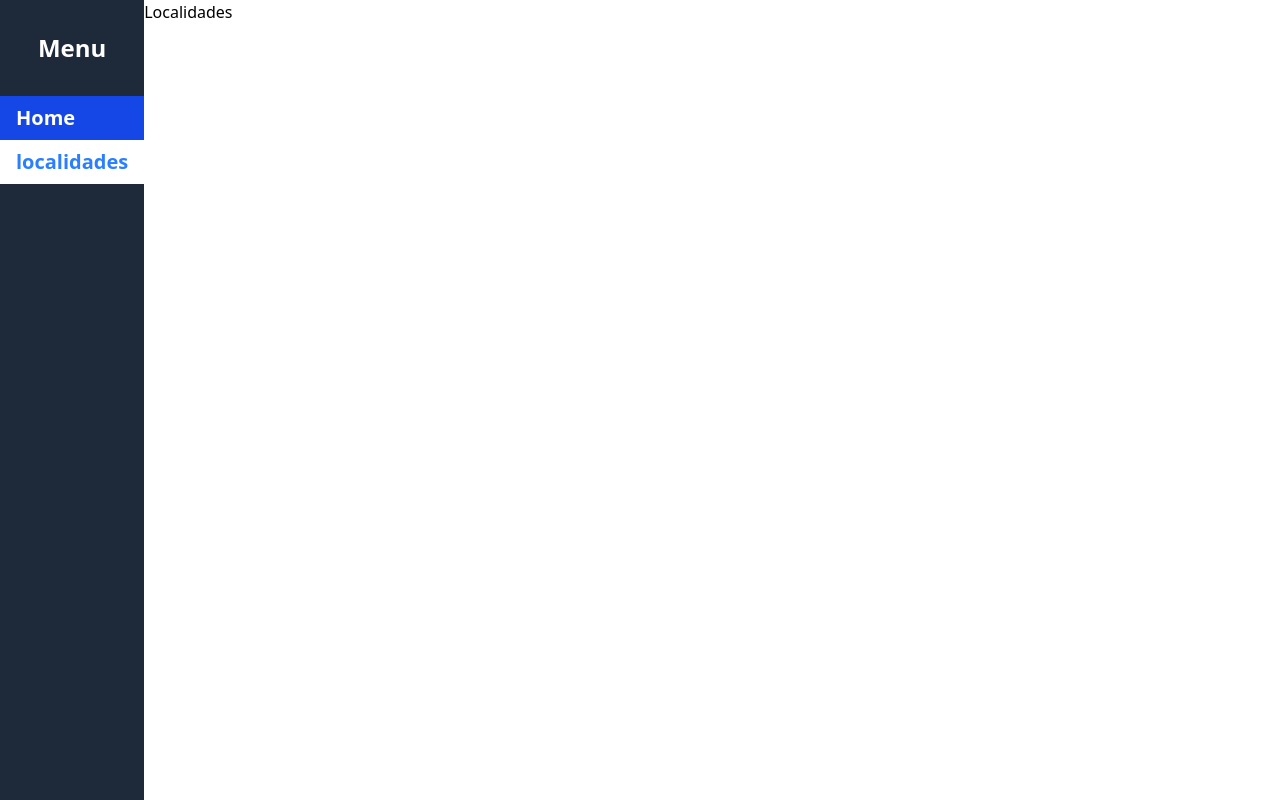
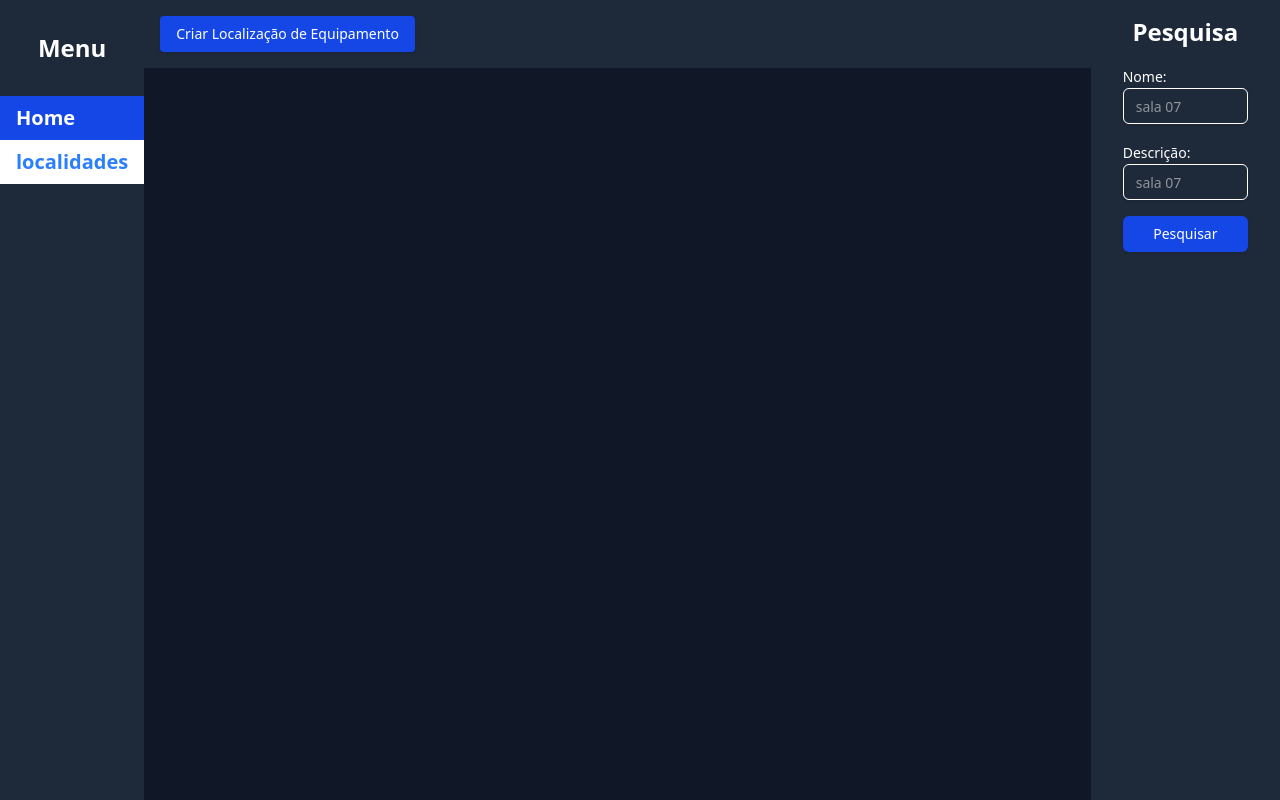
Before and after one commit to NatanCastro/equipment-management, a React (Vite) app: page /localidades in a window 1280 px wide. Built offline with nearby package versions, Linux system fonts and the light colour scheme.

Commit message:
create page for equipment locations

```diff
--- /dev/null
+++ b/src/components/equipment-location/create-equipement-location-dialog.tsx
@@ -0,0 +1,71 @@
+import { Button } from "@/components/ui/button";
+import { Dialog, DialogContent, DialogFooter, DialogHeader, DialogTitle } from "@/components/ui/dialog";
+import { Form, FormControl, FormField, FormItem, FormLabel, FormMessage } from "@/components/ui/form";
+import { Input } from "@/components/ui/input";
+import { CreateEquipmentLocationDTO } from "@/types/equipment-location";
+import { invoke } from "@tauri-apps/api/core";
+import { SubmitHandler, useForm } from "react-hook-form";
+
+type CreateEquipmentLocationDialogProps = {
+  isOpen: boolean;
+  onClose: () => void;
+};
+
+export function CreateEquipmentLocationDialog({ isOpen, onClose }: CreateEquipmentLocationDialogProps) {
+  const form = useForm<CreateEquipmentLocationDTO>();
+
+  const onSubmit: SubmitHandler<CreateEquipmentLocationDTO> = async (data) => {
+    await invoke("create_equipment_location", { dto: data });
+    form.reset();
+    onClose();
+  };
+
+  return (
+    <Dialog open={isOpen} onOpenChange={onClose}>
+      <DialogContent className="bg-gray-800 text-white p-6 rounded-lg shadow-lg w-96">
+        <DialogHeader>
+          <DialogTitle className="text-lg font-bold">Create New Equipment Location</DialogTitle>
+        </DialogHeader>
+
+        <Form {...form}>
+          <form onSubmit={form.handleSubmit(onSubmit)} className="flex flex-col gap-4">
+            <FormField
+              control={form.control}
+              name="name"
+              render={({ field }) => (
+                <FormItem>
+                  <FormLabel>Name</FormLabel>
+                  <FormControl>
+                    <Input {...field} className="bg-gray-700" />
+                  </FormControl>
+                  <FormMessage />
+                </FormItem>
+              )}
+            />
+
+            <FormField
+              control={form.control}
+              name="description"
+              render={({ field }) => (
+                <FormItem>
+                  <FormLabel>Description</FormLabel>
+                  <FormControl>
+                    <Input {...field} className="bg-gray-700" />
+                  </FormControl>
+                  <FormMessage />
+                </FormItem>
+              )}
+            />
+
+            <DialogFooter className="flex justify-end gap-2">
+              <Button variant="destructive" onClick={onClose}>
+                Cancel
+              </Button>
+              <Button type="submit">Create</Button>
+            </DialogFooter>
+          </form>
+        </Form>
+      </DialogContent>
+    </Dialog>
+  );
+}
--- /dev/null
+++ b/src/components/equipment-location/equipement-card.tsx
@@ -0,0 +1,31 @@
+import { Card, CardContent } from "@/components/ui/card";
+import { EquipmentLocation } from "@/types/equipment-location";
+import { NavLink } from "react-router";
+
+type EquipmentCardProps = {
+  equipmentLocation: EquipmentLocation;
+};
+
+function formatDateString(dateString: string) {
+  const date = new Date(dateString);
+  return date.toLocaleString();
+};
+
+export function EquipmentLocationCard({ equipmentLocation }: EquipmentCardProps) {
+  return (
+    <Card className="shadow-2xl rounded-lg border-0 bg-gray-800">
+      <CardContent className="p-4 gap-4 flex flex-col">
+        <h3
+          className="text-2xl text-center truncate-text-1"
+        >{equipmentLocation.name}</h3>
+        <pre className="truncate-text-4">{equipmentLocation.description}</pre>
+        <p>ultima atualização: {formatDateString(equipmentLocation.updated_at)}</p>
+        <NavLink
+          to={`/equipment-location/${equipmentLocation.id}`}
+          className="bg-blue-700 text-center text-white rounded-lg py-2 hover:bg-blue-600 transition-colors duration-200">
+          Ver mais detalhes
+        </NavLink>
+      </CardContent>
+    </Card>
+  );
+}
--- /dev/null
+++ b/src/components/equipment-location/equipment-location-search.tsx
@@ -0,0 +1,53 @@
+import { Button } from "@/components/ui/button";
+import { Form, FormControl, FormField, FormItem, FormLabel } from "@/components/ui/form";
+import { Input } from "@/components/ui/input";
+import { FindEquipmentLocationsDTO } from "@/types/equipment-location";
+import { SubmitHandler, useForm } from "react-hook-form";
+
+type EquipmentSearchProps = {
+  setSearchState: (state: FindEquipmentLocationsDTO) => void;
+};
+
+export function EquipmentLocationSearch({ setSearchState }: EquipmentSearchProps) {
+  const form = useForm<FindEquipmentLocationsDTO>();
+
+  const onSubmit: SubmitHandler<FindEquipmentLocationsDTO> = (data) => {
+    setSearchState(data);
+  };
+
+  return (
+    <Form {...form}>
+      <form onSubmit={form.handleSubmit(onSubmit)} className="flex flex-col gap-4 p-4">
+        <FormField
+          control={form.control}
+          name="name"
+          render={({ field }) => (
+            <FormItem>
+              <FormLabel>Nome:</FormLabel>
+              <FormControl>
+                <Input placeholder="sala 07" {...field} />
+              </FormControl>
+            </FormItem>
+          )}
+        />
+
+        <FormField
+          control={form.control}
+          name="description"
+          render={({ field }) => (
+            <FormItem>
+              <FormLabel>Descrição:</FormLabel>
+              <FormControl>
+                <Input placeholder="sala 07" {...field} />
+              </FormControl>
+            </FormItem>
+          )}
+        />
+
+        <Button type="submit" className="w-full bg-blue-700">
+          Pesquisar
+        </Button>
+      </form>
+    </Form>
+  );
+}
--- /dev/null
+++ b/src/components/equipment-location/equipment-locations-list.tsx
@@ -0,0 +1,19 @@
+import { EquipmentLocation } from "@/types/equipment-location";
+import { EquipmentLocationCard } from "./equipement-card";
+
+
+type EquipmentLocationsListProps = {
+  equipmentLocations: EquipmentLocation[];
+}
+
+export function EquipmentLocationsList({ equipmentLocations }: EquipmentLocationsListProps) {
+  return (
+    <div className="p-4">
+      <div className="grid grid-cols-1 md:grid-cols-3 gap-4">
+        {equipmentLocations.map((item) => (
+          <EquipmentLocationCard key={item.id} equipmentLocation={item} />
+        ))}
+      </div>
+    </div>
+  );
+}
--- /dev/null
+++ b/src/components/equipment-location/index.ts
@@ -0,0 +1,4 @@
+export * from "./equipment-location-search";
+export * from "./equipment-locations-list";
+export * from "./equipement-card";
+export * from "./create-equipement-location-dialog";
--- a/src/components/index.ts
+++ b/src/components/index.ts
@@ -1,3 +1,4 @@
 export * from "./equipment";
 export * from "./form-input";
 export * from "./navigation";
+export * from "./equipment-location"
--- a/src/pages/locations.tsx
+++ b/src/pages/locations.tsx
@@ -1,5 +1,53 @@
-import { JSX } from "react";
+import { EquipmentLocationSearch, EquipmentLocationsList, CreateEquipmentLocationDialog } from "@/components";
+import { Button } from "@/components/ui/button";
+import { useEquipmentLocationStore } from "@/hooks/use-equipment-location";
+import { EquipmentLocation, FindEquipmentLocationsDTO } from "@/types/equipment-location";
+import { invoke } from "@tauri-apps/api/core";
+import { JSX, useEffect, useState } from "react";
 
 export default function Locations(): JSX.Element {
-  return <div>Localidades</div>;
+  const {
+    equipmentLocations,
+    setEquipmentLocations,
+    equipmentLocationSearchState,
+    setEquipmentLocationSearchState
+  } = useEquipmentLocationStore();
+  const [isCreateEquipmentDialogOpen, setIsCreateEquipmentDialogOpen] = useState(false);
+
+
+  async function handleSearch(params: FindEquipmentLocationsDTO) {
+    const equipments: EquipmentLocation[] = await invoke("find_equipment_locations", {
+      dto: params,
+    });
+    setEquipmentLocations(equipments);
+  }
+
+  useEffect(() => {
+    (async () => handleSearch(equipmentLocationSearchState))();
+  }, [equipmentLocationSearchState]);
+
+  return (
+    <main className="dark bg-gray-900 text-white min-h-screen grid grid-cols-1 md:grid-cols-12">
+      <section className="bg-gray-900 md:col-span-10">
+        <div className="bg-gray-800 p-4 flex">
+          <Button
+            onClick={() => setIsCreateEquipmentDialogOpen(true)}
+            className="bg-blue-700 hover:bg-blue-600 transition-colors duration-200 text-white py-2 px-4 rounded">
+            Criar Localização de Equipamento
+          </Button>
+        </div>
+
+        <EquipmentLocationsList equipmentLocations={equipmentLocations} />
+
+        <CreateEquipmentLocationDialog
+          isOpen={isCreateEquipmentDialogOpen}
+          onClose={() => setIsCreateEquipmentDialogOpen(false)}
+        />
+      </section>
+      <aside className="bg-gray-800 p-4 md:col-span-2 md:min-h-screen">
+        <h2 className="text-2xl font-bold text-center">Pesquisa</h2>
+        <EquipmentLocationSearch setSearchState={setEquipmentLocationSearchState} />
+      </aside>
+    </main>
+  );
 }
```
